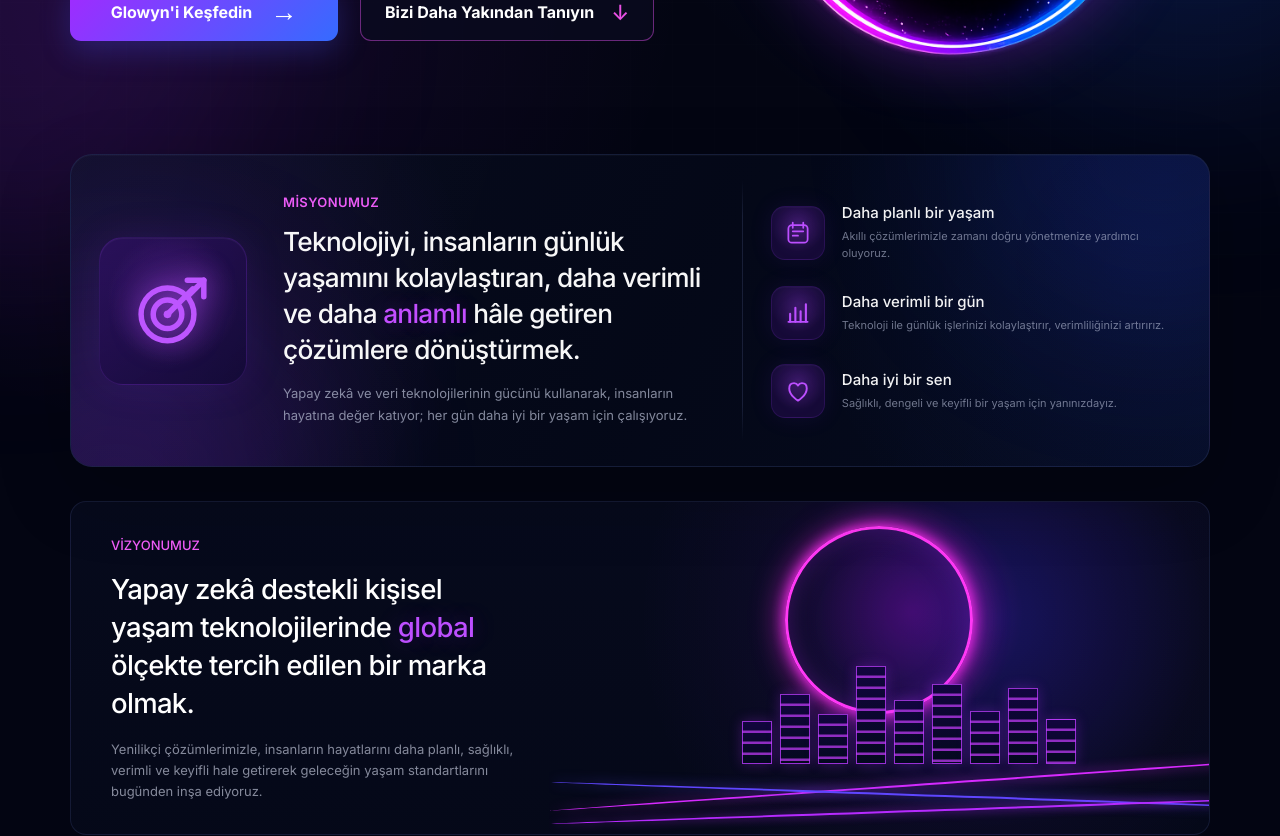
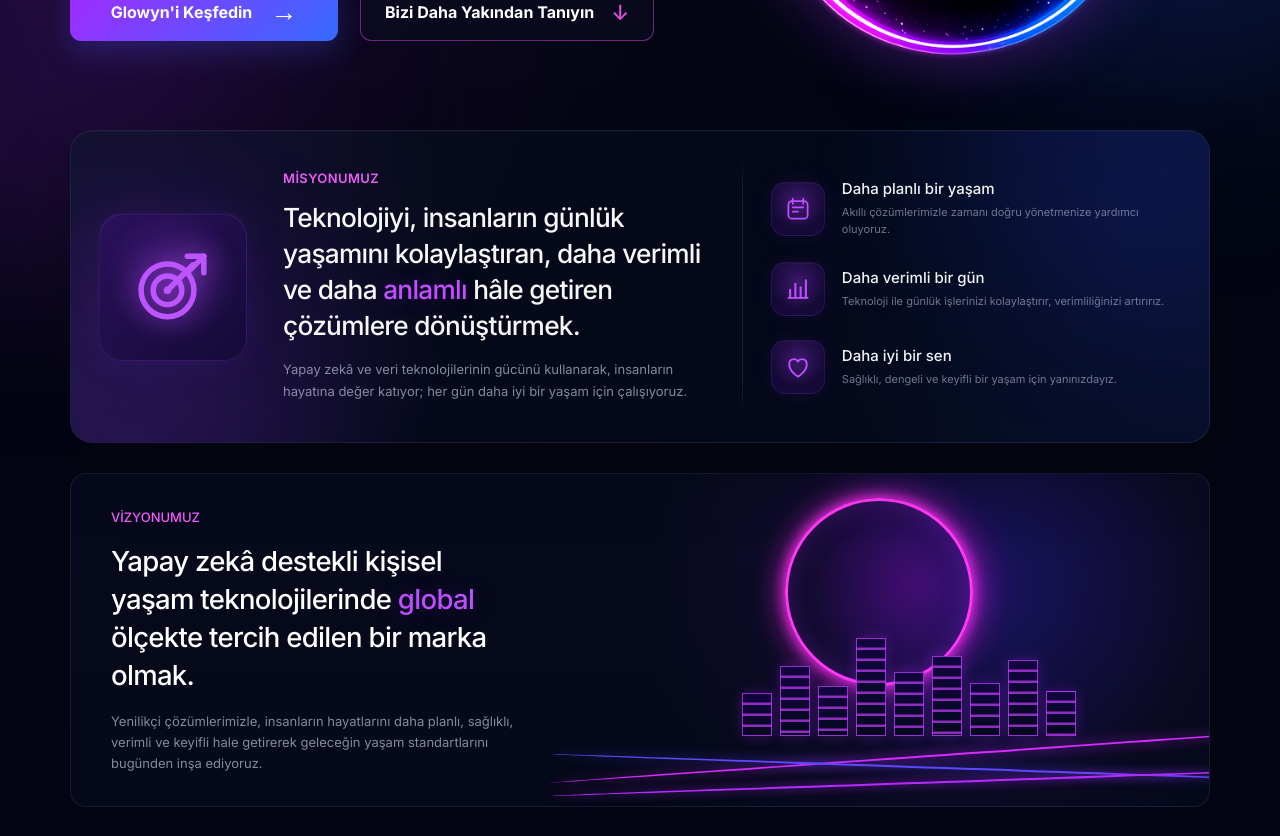
Before and after one commit to kenan-pamuk/kiena-web, a Next.js app: page /hakkimizda in a window 1280 px wide. Shown: the part 460-1296 px from the top of the page. Built offline with nearby package versions, Linux system fonts and the light colour scheme.

Commit message:
Update globals.css

```diff
--- a/app/globals.css
+++ b/app/globals.css
@@ -2682,9 +2682,8 @@ html {
   position: relative;
   z-index: 2;
   width: 100%;
-  padding: 28px 0 0px;
-}
-
+  padding: 4px 0 8px;
+}
 .about-mission__container {
   width: 100%;
   margin: 0;
@@ -3050,7 +3049,7 @@ html {
 .about-vision {
   position: relative;
   width: 100%;
-  margin-top: 16px;
+  margin-top: 4px;
   overflow: hidden;
   border: 1px solid rgba(92, 107, 176, 0.18);
   border-radius: 16px;
```
